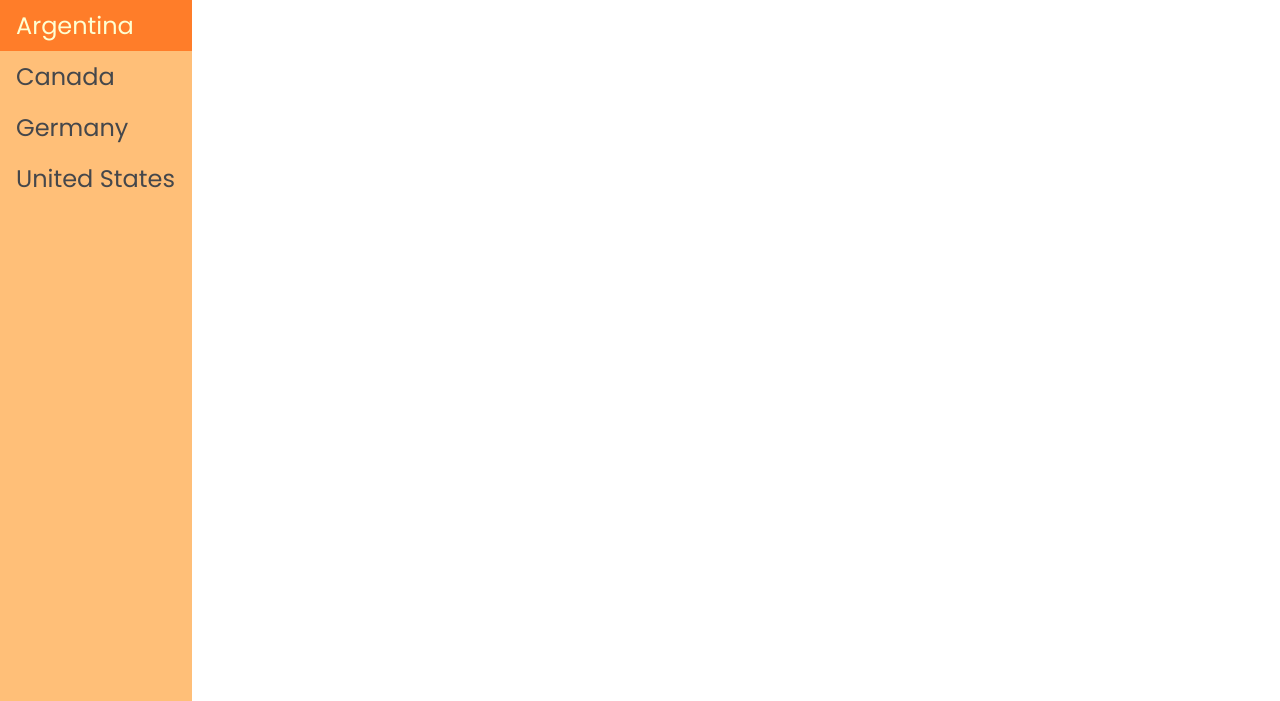
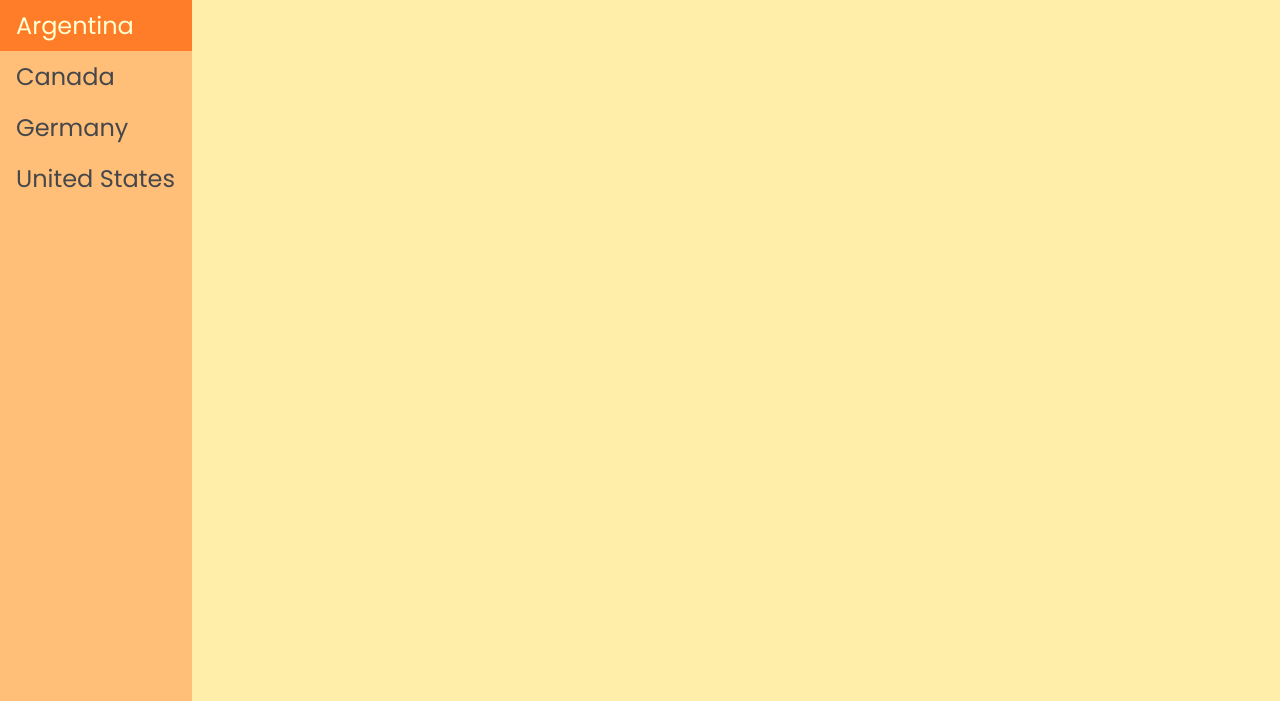
Before and after one commit to CeciliaRava1/global-relocation-planner, a plain HTML site: page index.html in a window 1280 px wide. Shown: the top 701 px of the page. Drawn offline with Linux system fonts and the light colour scheme.

```diff
--- a/style.css
+++ b/style.css
@@ -2,6 +2,7 @@ body {
     margin: 0;
     color: #45474B;
     font-family: "Poppins", sans-serif;
+    background-color: #FFEEA9;
 }
 
 /* HEADER SECTION */
```
Also changed, not shown: 1 other file.
